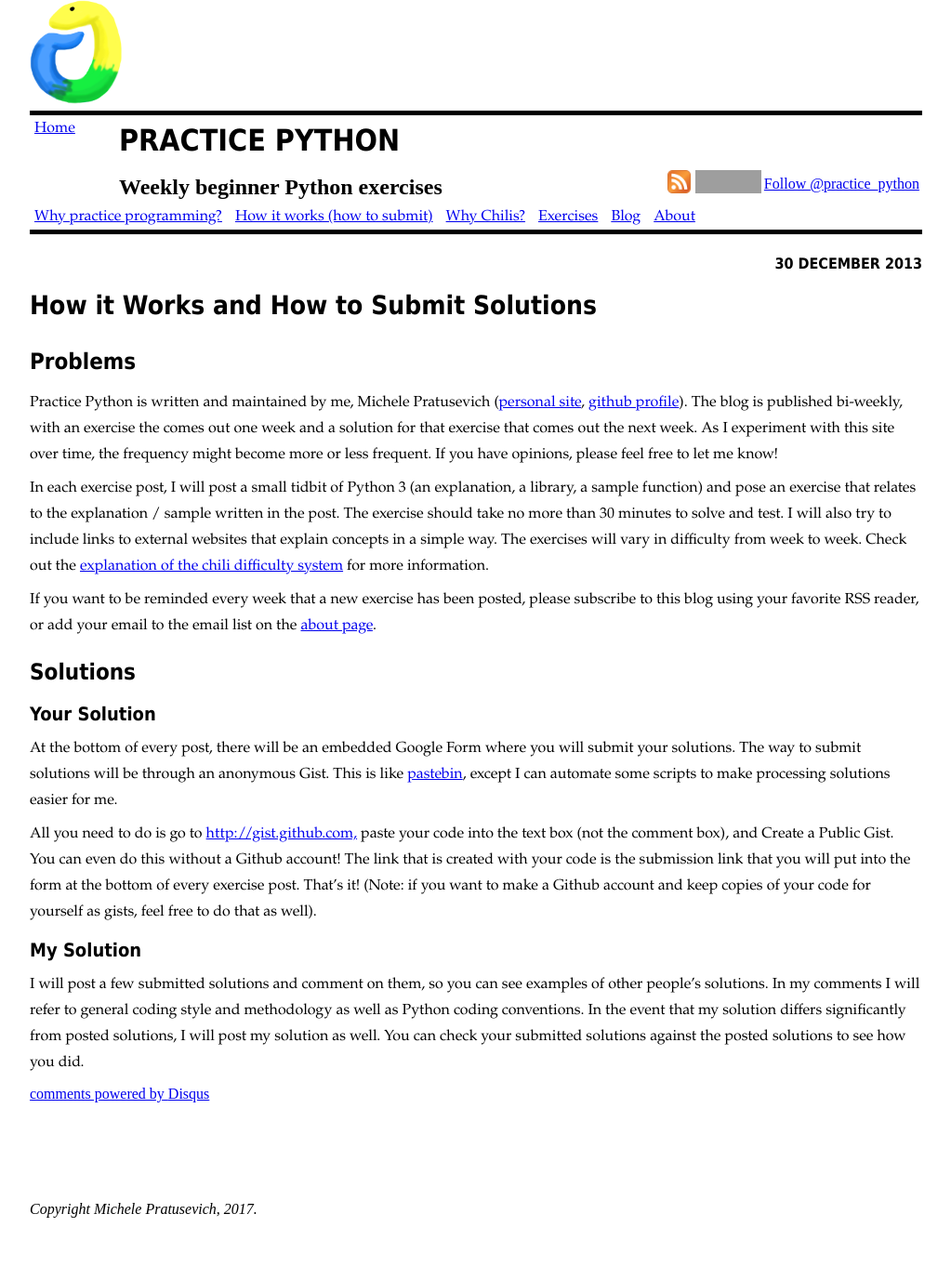
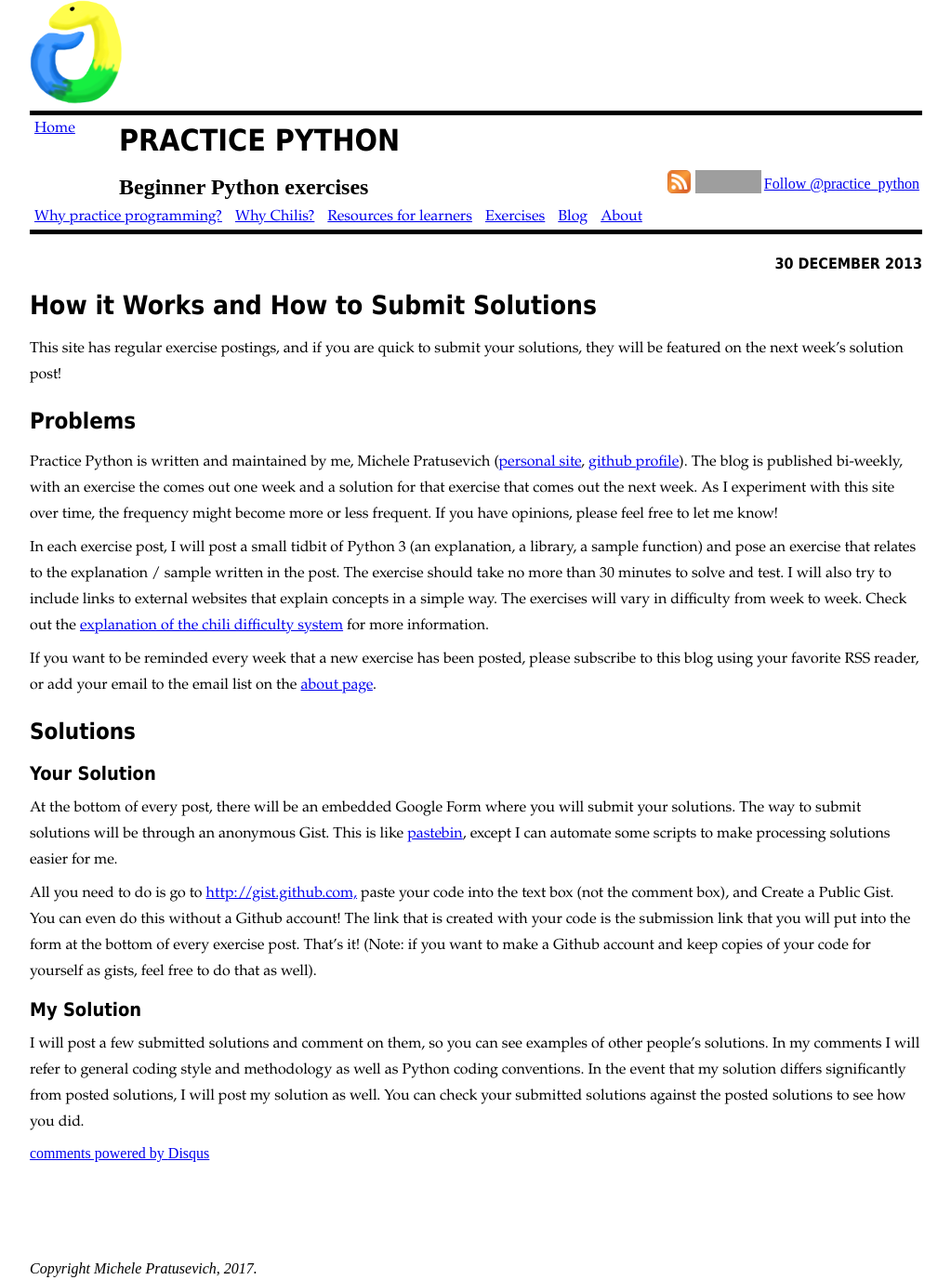
Before and after one commit to mprat/practicepython, a Jekyll site: the page built from _posts/2013-12-30-how-it-works.md, in a window 1280 px wide. Shown: the whole page at 93% size, without its empty margins (128-1151 px from the left). Built offline with Jekyll 4.4.1, drawn with Linux system fonts in a browser that asks for light colours; comment, search, counter and statistics services are not loaded; before the commit the page ends 1313 px from its top, so only the background shows below that; grey boxes are pictures that could not be loaded.

Commit message:
resources for learners link in header

```diff
--- a/_includes/header.html
+++ b/_includes/header.html
@@ -12,15 +12,15 @@
 			</div>
 	    <a href='http://cloud.feedly.com/#subscription%2Ffeed%2Fhttp%3A%2F%2Fpracticepython.org%2Fatom.xml'  target='blank'><img id='feedlyFollow' class="alwaysright leftmargin" src='http://s3.feedly.com/img/follows/feedly-follow-rectangle-volume-medium_2x.png' alt='follow us in feedly' width='71' height='25'></a>
 		<a href="{{ site.production_url }}/atom.xml" target="_blank"><img class="logo-small alwaysright" src="{{ site.baseurl }}/assets/img/rss_img.png" alt="Atom feed XML"></a>
-		<h2>Weekly beginner Python exercises</h2>
+		<h2>Beginner Python exercises</h2>
 	</div>
 </div>
 <div class="header center">
 	<ul>
 		<li><a href="{{ site.baseurl }}/">Home</a></li>
 		<li><a href="{{ site.baseurl }}/why-practice-python">Why practice programming?</a></li>
-		<li><a href="{{ site.baseurl }}/how-it-works/">How it works (how to submit)</a></li>
 		<li><a href="{{ site.baseurl }}/chilis/">Why Chilis?</a></li>
+		<li><a href="{{ site.baseurl }}/resources-for-learners/">Resources for learners</a></li>
 		<li><a href="{{ site.baseurl }}/exercises/">Exercises</a></li>
 		<li><a href="{{ site.baseurl }}/blog/">Blog</a></li>
 		<li><a href="{{ site.baseurl }}/about/">About</a></li>
--- a/how-it-works/index.md
+++ b/_posts/2013-12-30-how-it-works.md
@@ -2,7 +2,13 @@
 layout: post
 title: How it Works and How to Submit Solutions
 date: 2013-12-30 12:00:00
+categories: [blog]
+permalink: how-it-works
 ---
+
+This site has regular exercise postings, and if you are quick to submit your solutions, they will be featured on the next week's solution post!
+
+<!--more-->
 
 ## Problems
 
```
